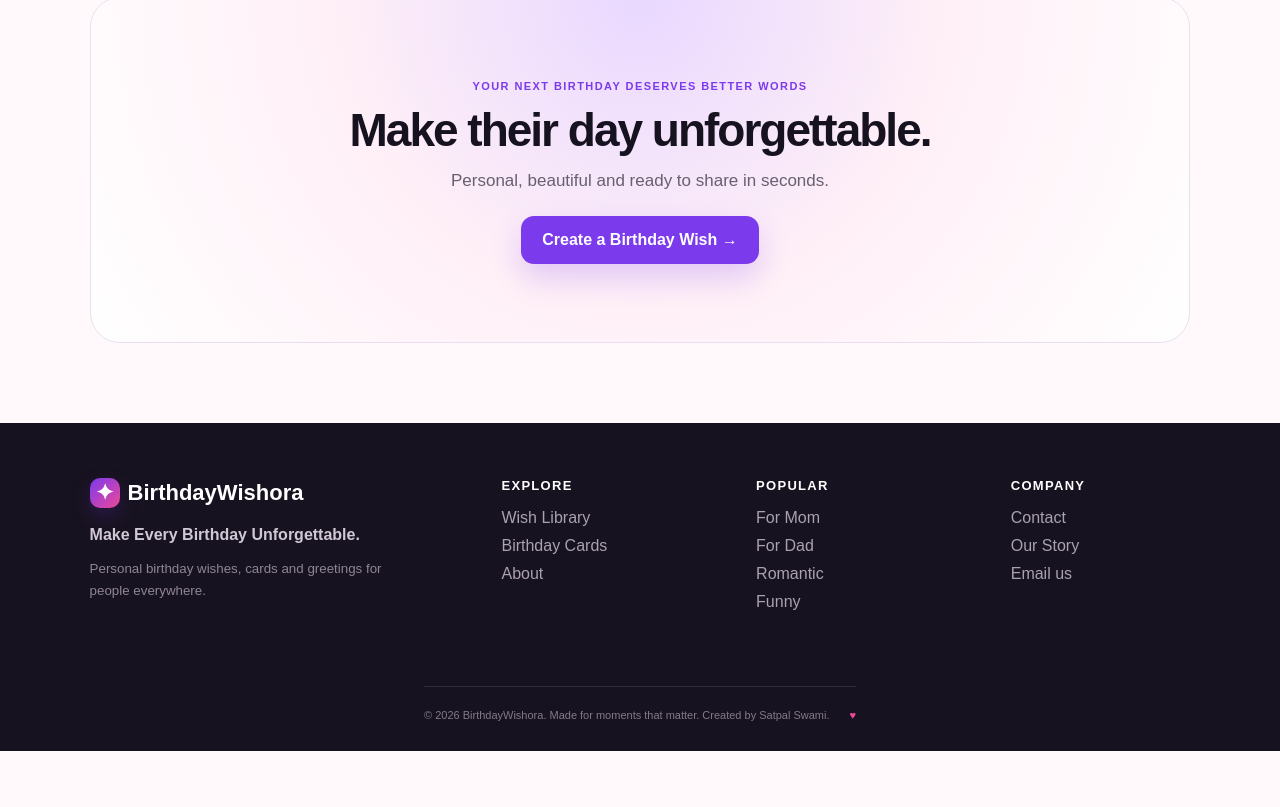
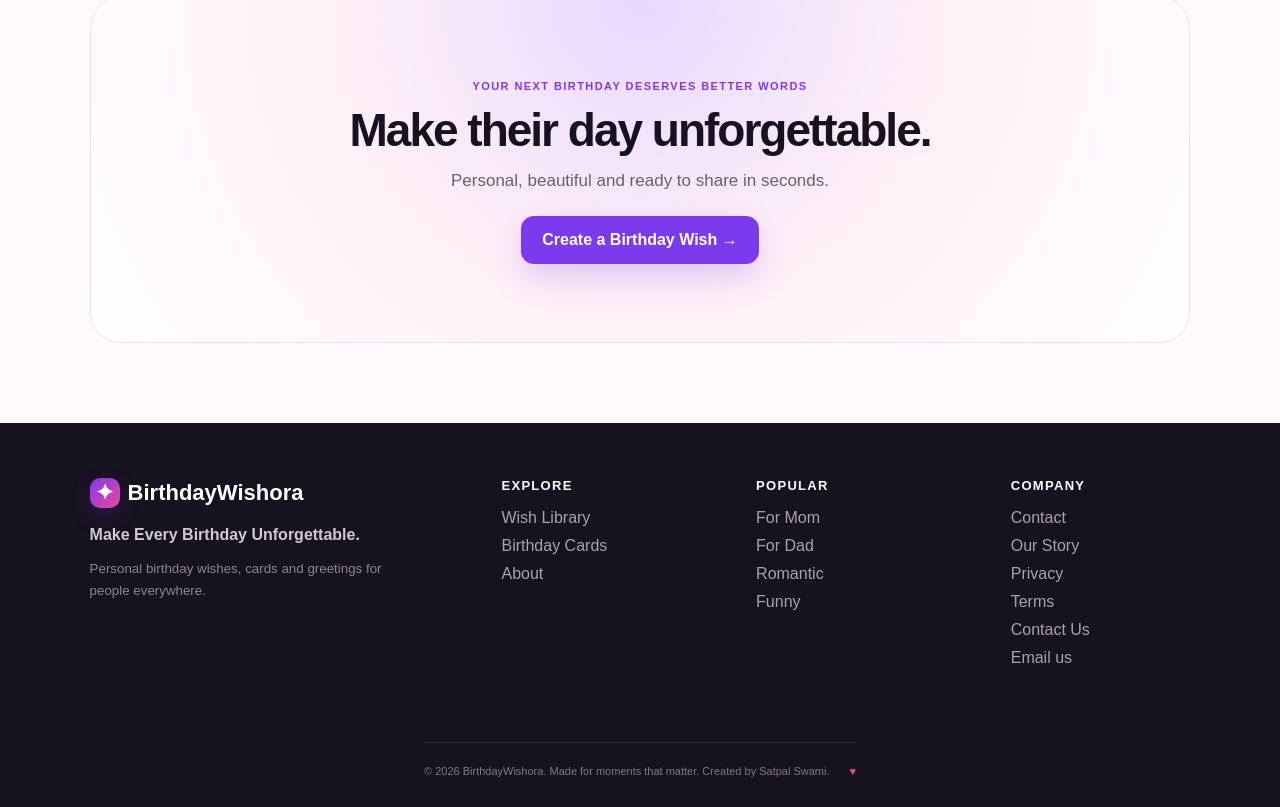
Before and after one commit to hsprivetsecret-dot/hs, a Next.js app: page / in a window 1280 px wide. Shown: the part 3776-4583 px from the top of the page. Before the commit the page ends 4527 px from the top, so only its background shows below. Built offline with nearby package versions, Linux system fonts and the light colour scheme; no server answers.

Commit message:
Complete homepage footer with legal navigation

```diff
--- a/app/page.tsx
+++ b/app/page.tsx
@@ -115,7 +115,7 @@ export default function Home() {
       <div className="footer-brand"><Link className="logo" href="/"><span className="logo-mark">✦</span> BirthdayWishora</Link><p>Make Every Birthday Unforgettable.</p><small>Personal birthday wishes, cards and greetings for people everywhere.</small></div>
       <div><b className="footer-title">Explore</b><div className="footer-links"><Link href="/wishes">Wish Library</Link><Link href="/cards">Birthday Cards</Link><Link href="/about">About</Link></div></div>
       <div><b className="footer-title">Popular</b><div className="footer-links"><Link href="/wishes/mom">For Mom</Link><Link href="/wishes/dad">For Dad</Link><Link href="/wishes/partner/romantic">Romantic</Link><Link href="/wishes/best-friend/funny">Funny</Link></div></div>
-      <div><b className="footer-title">Company</b><div className="footer-links"><Link href="/contact">Contact</Link><Link href="/about">Our Story</Link><a href="mailto:satpalswami22742@gmail.com">Email us</a></div></div>
+      <div><b className="footer-title">Company</b><div className="footer-links"><Link href="/contact">Contact</Link><Link href="/our-story">Our Story</Link><Link href="/privacy-policy">Privacy</Link><Link href="/terms-and-conditions">Terms</Link><Link href="/contact">Contact Us</Link><a href="mailto:satpalswami22742@gmail.com">Email us</a></div></div>
       <div className="footer-bottom">© {new Date().getFullYear()} BirthdayWishora. Made for moments that matter. Created by Satpal Swami. <span>♥</span></div>
     </footer>
   </main>;
```
